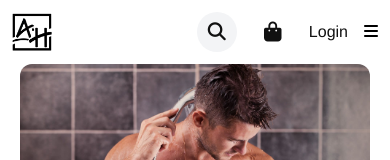
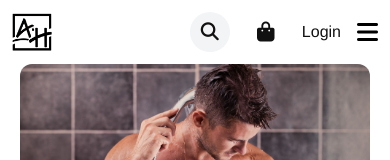
Before and after one commit to japhethh/Aquaharmony, a React (Vite) app: page / in a window 390 px wide. Shown: the top 160 px of the page. Built offline with nearby package versions, Linux system fonts and the light colour scheme; a web font is replaced by a local one.

Commit message:
Changing hamburger

```diff
--- a/src/components/Header.jsx
+++ b/src/components/Header.jsx
@@ -109,7 +109,7 @@ const Header = () => {
               <i
                 className={`${
                   menu ? "text-white" : "text-black"
-                } fa-solid fa-bars  z-20 `}
+                } fa-solid fa-bars text-2xl z-20 `}
                 onClick={() => setMenu(!menu)}
               ></i>
             </div>
```
